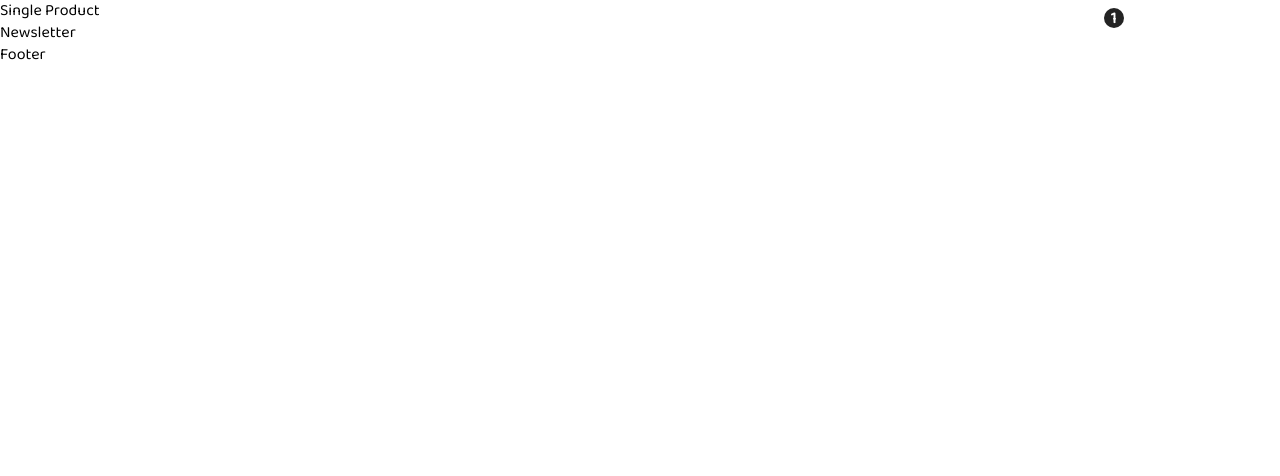
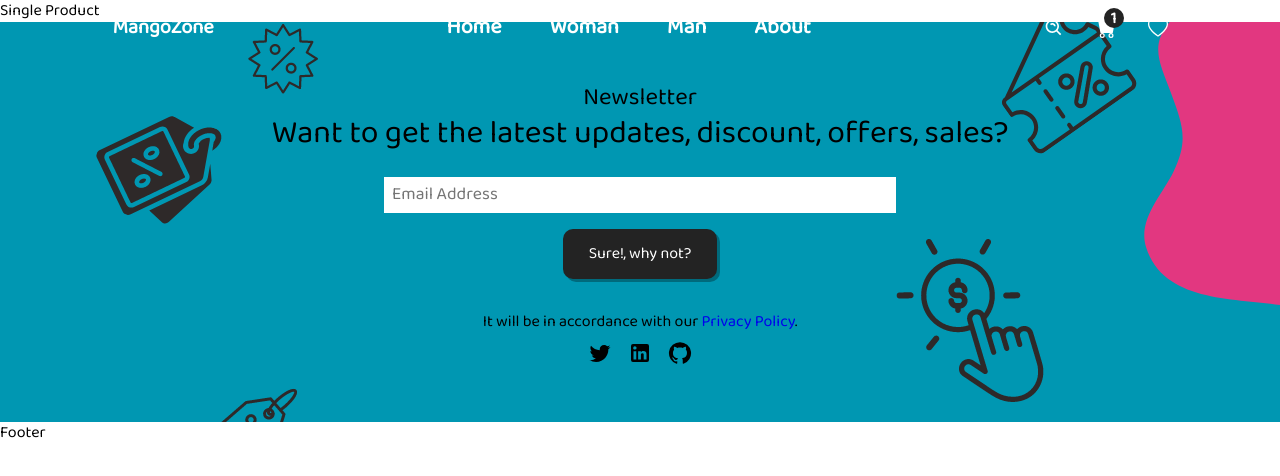
Before and after one commit to MayankBansal12/Ecomm-Website, a React (Create React App) app in the folder client/: page /product/1 in a window 1280 px wide. Shown: the top 476 px of the page. Built offline with nearby package versions, Linux system fonts and the light colour scheme.

Commit message:
Design newsletter section

```diff
--- a/client/src/components/Footer/Newsletter/Newsletter.jsx
+++ b/client/src/components/Footer/Newsletter/Newsletter.jsx
@@ -1,6 +1,40 @@
+import { Link } from "react-router-dom";
 import "./Newsletter.scss";
+
+import TwitterIcon from '@mui/icons-material/Twitter';
+import LinkedInIcon from '@mui/icons-material/LinkedIn';
+import GitHubIcon from '@mui/icons-material/GitHub';
+
+
 const Newsletter = () => {
-    return <div>Newsletter</div>;
+    return (
+        <div className="newsletter-section">
+            <div className="newsletter-content">
+                <span className="small-text">Newsletter</span>
+                <span className="big-text">
+                    Want to get the latest updates, discount, offers, sales?
+                </span>
+            </div>
+            <div className="form">
+                <input type="text" placeholder="Email Address"/>
+                <button className="btn">Sure!, why not?</button>
+            </div>
+            <div className="text">
+                It will be in accordance with our <Link to="">Privacy Policy</Link>.
+            </div>
+            <div className="social-icons">
+                <div className="icon">
+                    <TwitterIcon />
+                </div>
+                <div className="icon">
+                    <LinkedInIcon />
+                </div>
+                <div className="icon">
+                    <GitHubIcon />
+                </div>
+            </div>
+        </div>
+    )
 };
 
 export default Newsletter;
--- a/client/src/components/Footer/Newsletter/Newsletter.scss
+++ b/client/src/components/Footer/Newsletter/Newsletter.scss
@@ -1 +1,66 @@
 @import "../../../css-config/mixins.scss";
+
+
+.newsletter-section{
+    width: 100%;
+    height: 400px;
+    background: url("../../../assets/newsletter.png");
+    background-repeat: no-repeat;
+    background-size: cover;
+    display: flex;
+    justify-content: center;
+    align-items: center;
+    flex-direction: column;
+
+    .small-text, .big-text {
+        display: block;
+        text-align: center;
+    }
+    .small-text{
+        font-size: 1.5rem;
+        margin-block: 0.9rem;
+    }
+    .big-text{
+        font-size: 2rem;
+    }
+    .social-icons {
+        display: flex;
+        gap: 1rem;
+        margin-top: 0.5rem;
+    }
+
+    .form {
+        margin-block: 2rem;
+        display: flex;
+        flex-direction: column;
+        align-items: center;
+        gap: 1rem;
+
+        input{
+            width: 40vw;
+            height: auto;
+            padding: 0.2rem 0.5rem;
+            font-size: 1.1rem;
+            border: none;
+            outline: none;
+        }
+        button.btn {
+            width: 30%;
+            text-align: center;
+            border-radius: 10px;
+            border: none;
+            outline: none;
+            background: var(--first-color);
+            color: white;
+            font-size: 1rem;
+            padding: 0.75rem;
+            transition: all 0.3s;
+            box-shadow: 3px 3px 0px 0px rgba(0, 0, 0, 0.3);
+        }
+        .btn:hover{
+            background-color: var(--second-color);
+            transform: scale(1.1);
+            cursor: pointer;
+        }
+    }
+}
```
Also changed, not shown: client/package.json (+4 -3 lines), client/src/assets/newsletter.png (added), 1 other file (tests, documents, lock files or other folders).
